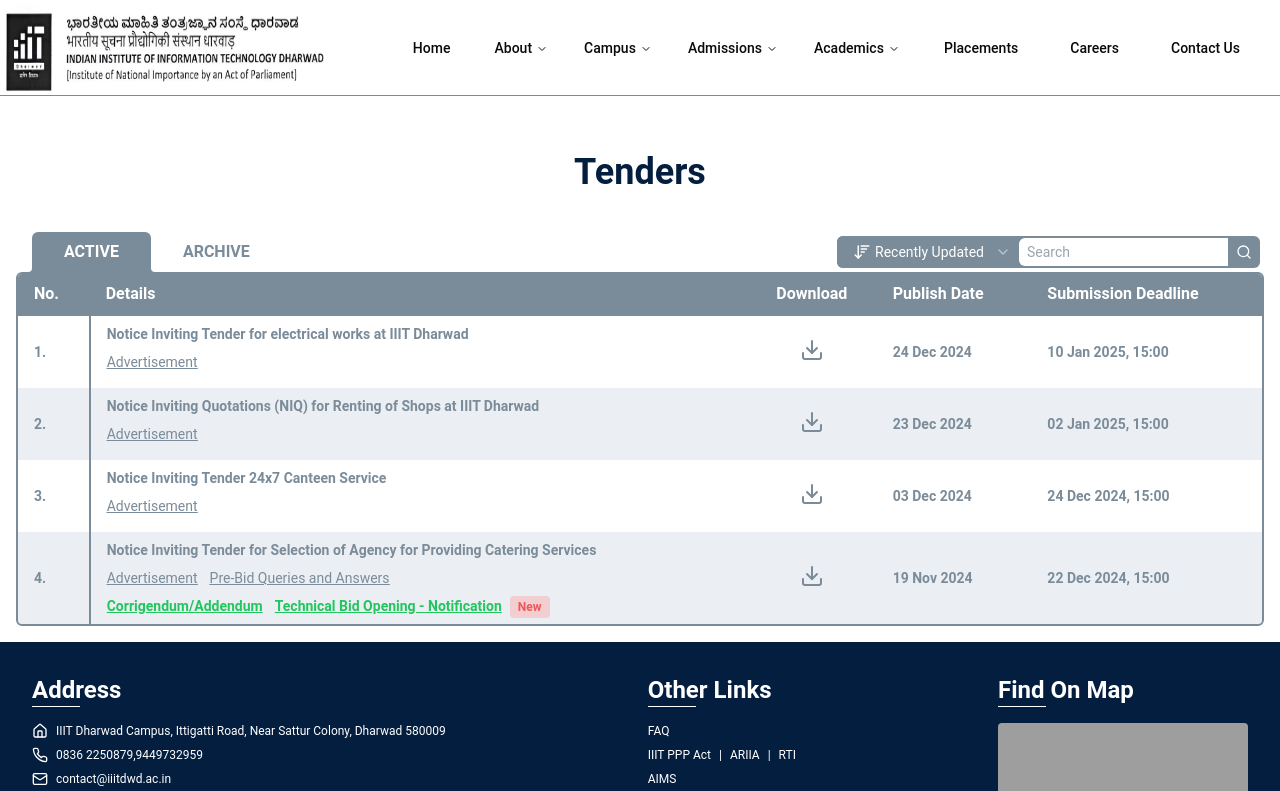
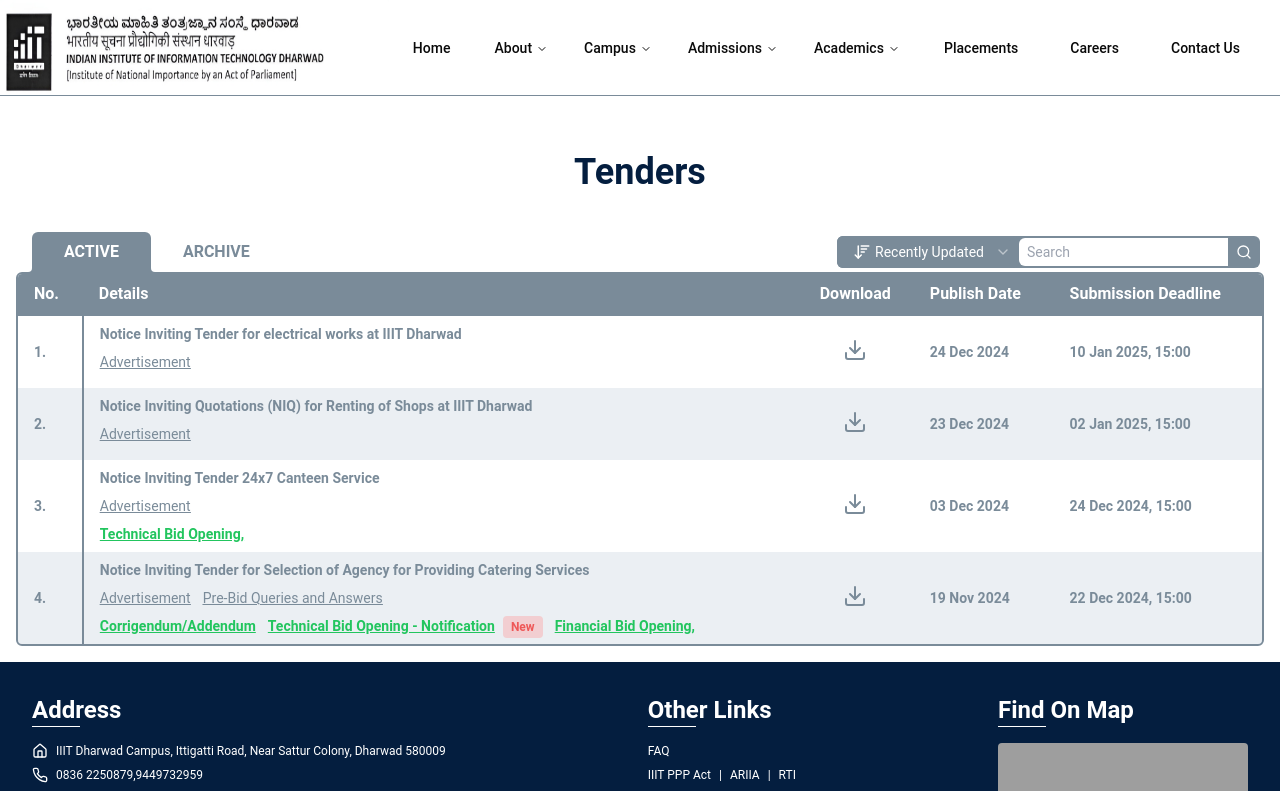
Before and after one commit to Velocity-IIITDWD/iiitdwd.ac.in, a Next.js app: page /tenders in a window 1280 px wide. Shown: the top 791 px of the page. Built offline with nearby package versions, Linux system fonts and the light colour scheme; grey boxes are pictures that could not be loaded.

Commit message:
update : tender

```diff
--- a/data/tenders.ts
+++ b/data/tenders.ts
@@ -31,12 +31,18 @@ export const tenders: Tender[] = [
   },
   {
     cancelled: false,
-    corrections: [],
+    corrections: [
+      {
+        link: '/docs/Notification_Technical_Bid_Opening-24x7_Canteen_Service.pdf',
+        title: 'Technical Bid Opening,',
+      }
+    ],
     documents: [
       {
         link: '/images/12E1B81.jpg',
         title: 'Advertisement',
       },
+
     ],
     link: '/docs/Notice_Inviting_Tended_24x7_Canteen_Service.pdf',
     publishDate: '2024-12-03',
@@ -55,6 +61,10 @@ export const tenders: Tender[] = [
         link: '/docs/TechnicalBidOpening-Notification.pdf',
         title: 'Technical Bid Opening - Notification',
         isNew:true,
+      },
+      {
+        link: '/docs/Notification_Financial_Bid_Opening_Catering Service.pdf',
+        title: 'Financial Bid Opening,',
       },
     ],
     documents: [
```
